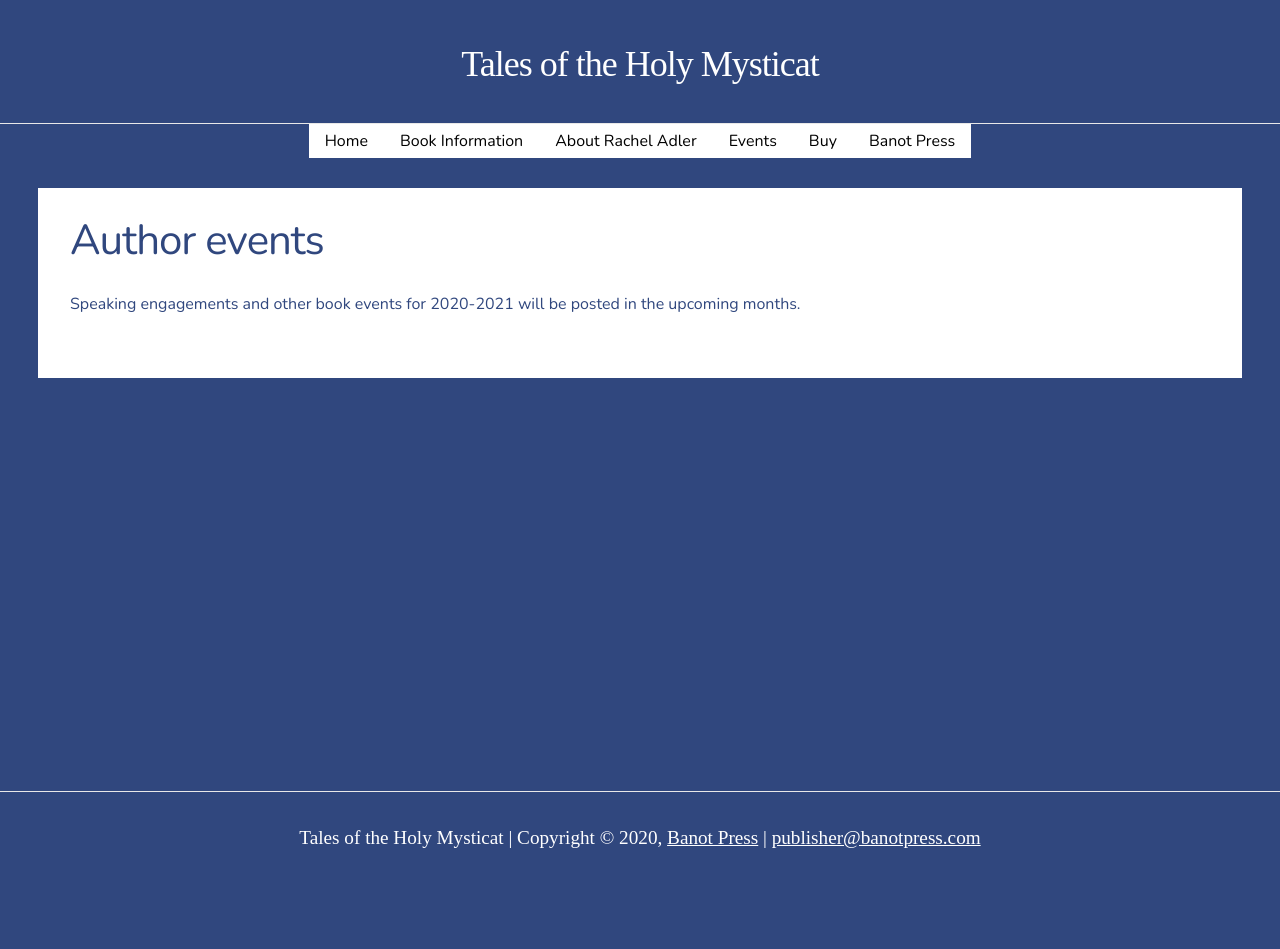
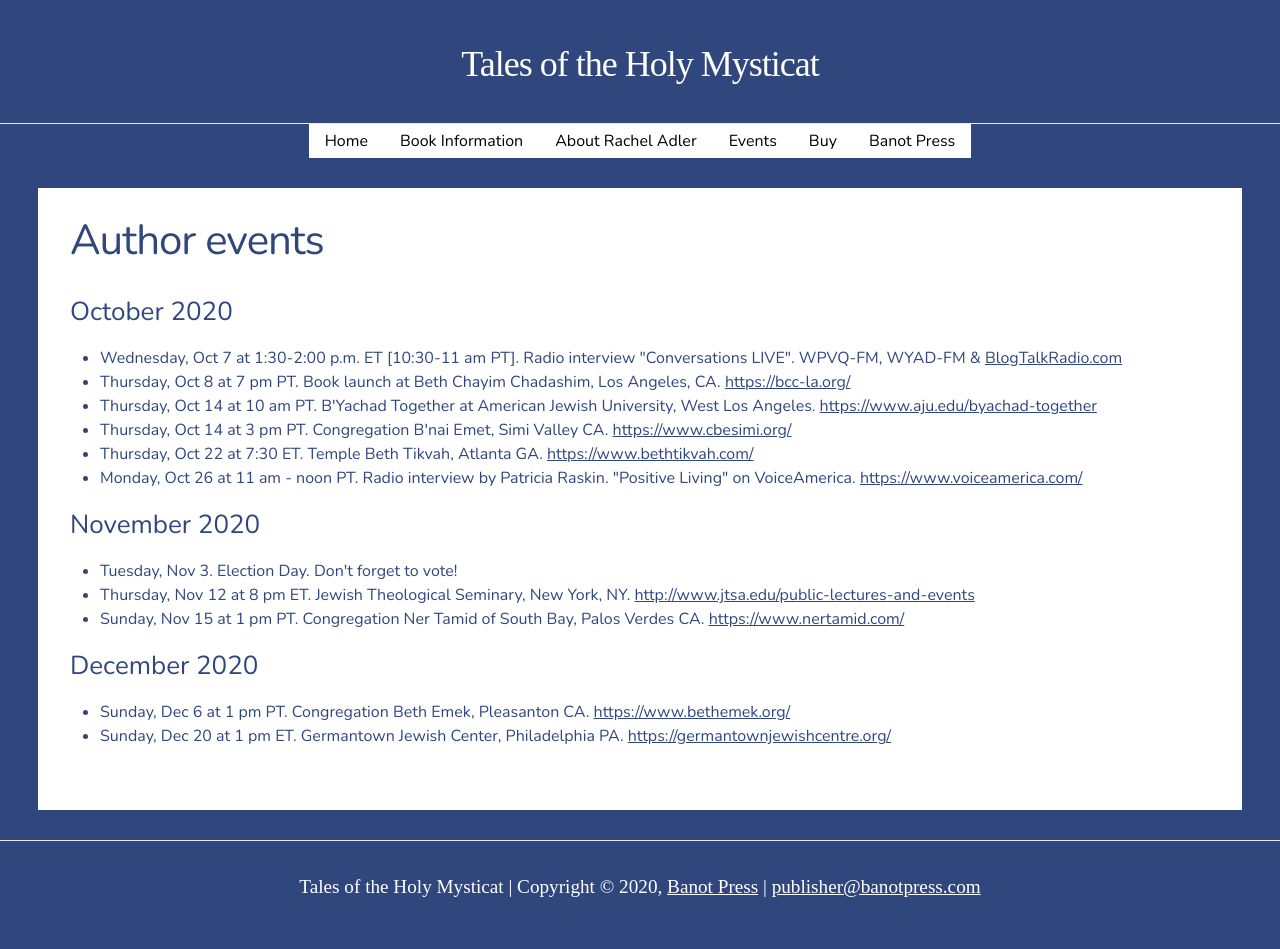
Before and after one commit to markfullmer/holymysticat, a Jekyll site: the page built from events.md, in a window 1280 px wide. Built offline with Jekyll 4.4.1, drawn with Linux system fonts in a browser that asks for light colours; some web fonts are replaced; before the commit the page ends 900 px from its top, so only the background shows below that.

Commit message:
Add events

```diff
--- a/events.md
+++ b/events.md
@@ -5,4 +5,26 @@ permalink: /events/
 order: 2
 ---
 
-Speaking engagements and other book events for 2020-2021 will be posted in the upcoming months.
+<h3>October 2020</h3>
+<ul class="calendar">
+  <li>Wednesday, Oct 7 at 1:30-2:00 p.m. ET  [10:30-11 am PT]. Radio interview "Conversations LIVE". WPVQ-FM, WYAD-FM & <a href="https://blogtalkradio.com">BlogTalkRadio.com</a></li>
+  <li>Thursday, Oct 8 at 7 pm PT. Book launch at Beth Chayim Chadashim, Los Angeles, CA. <a href="https://bcc-la.org/">https://bcc-la.org/</a></li>
+  <li>Thursday, Oct 14 at 10 am PT. B'Yachad Together at American Jewish University, West Los Angeles. <a href="https://www.aju.edu/byachad-together">https://www.aju.edu/byachad-together</a></li>
+  <li>Thursday, Oct 14 at 3 pm PT. Congregation B'nai Emet, Simi Valley CA. <a href="https://www.cbesimi.org">https://www.cbesimi.org/</a></li>
+  <li>Thursday, Oct 22 at 7:30 ET. Temple Beth Tikvah, Atlanta GA. <a href="https://www.bethtikvah.com/">https://www.bethtikvah.com/</a></li>
+  <li>Monday, Oct 26 at 11 am - noon PT. Radio interview by Patricia Raskin. "Positive Living" on VoiceAmerica. <a href="https://www.voiceamerica.com/">https://www.voiceamerica.com/</a></li>
+</ul>
+
+<h3>November 2020</h3>
+<ul class="calendar">
+  <li>Tuesday, Nov 3. Election Day. Don't forget to vote!</li>
+  <li>Thursday, Nov 12 at 8 pm ET. Jewish Theological Seminary, New York, NY.
+<a href="http://www.jtsa.edu/public-lectures-and-events">http://www.jtsa.edu/public-lectures-and-events</a></li>
+  <li>Sunday, Nov 15 at 1 pm PT. Congregation Ner Tamid of South Bay, Palos Verdes CA. <a href="https://www.nertamid.com/">https://www.nertamid.com/</a></li>
+</ul>
+
+<h3>December 2020</h3>
+<ul class="calendar">
+  <li>Sunday, Dec 6 at 1 pm PT. Congregation Beth Emek, Pleasanton CA. <a href="https://www.bethemek.org/">https://www.bethemek.org/</a></li>
+  <li>Sunday, Dec 20 at 1 pm ET. Germantown Jewish Center, Philadelphia PA. <a href="https://germantownjewishcentre.org/">https://germantownjewishcentre.org/</a></li>
+</ul>
```
